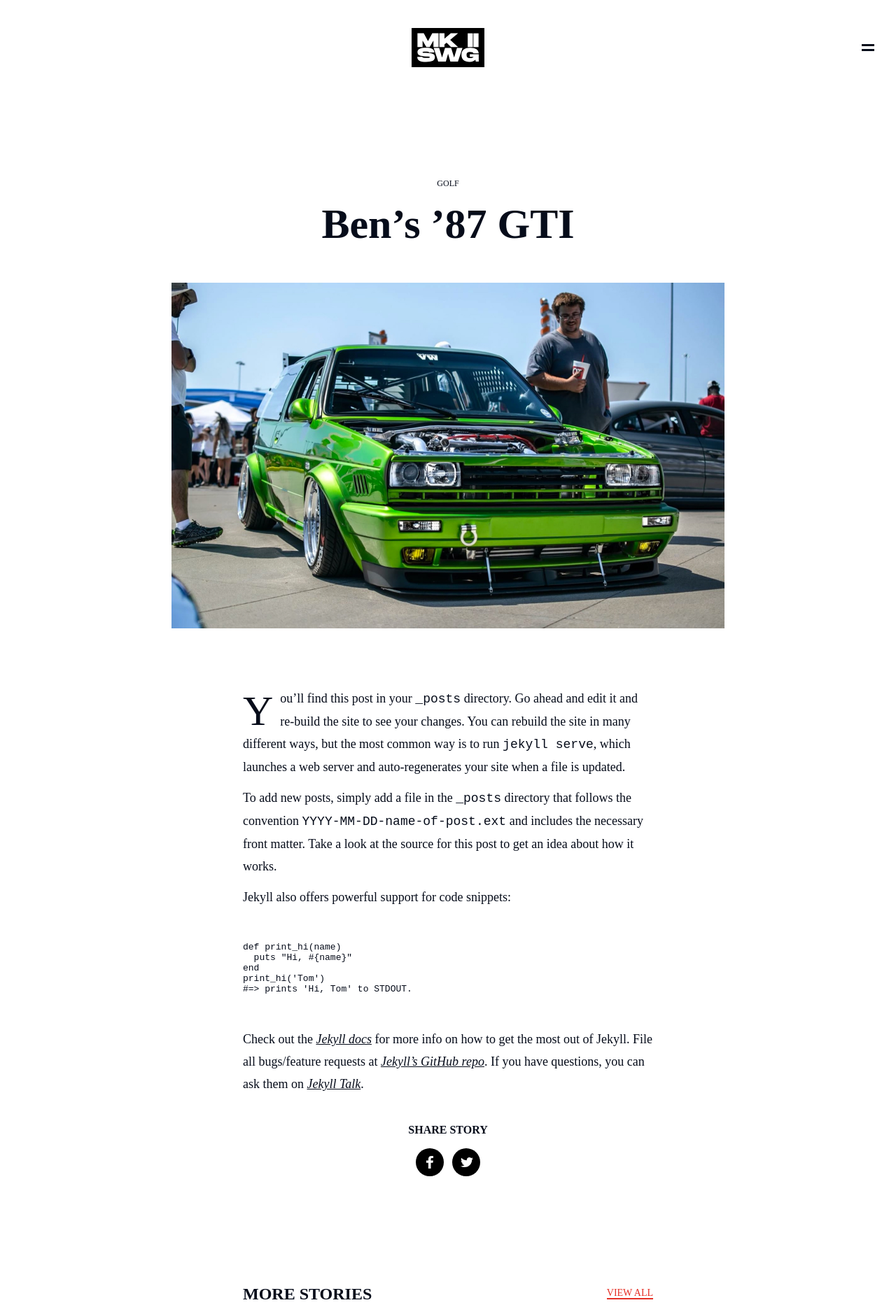
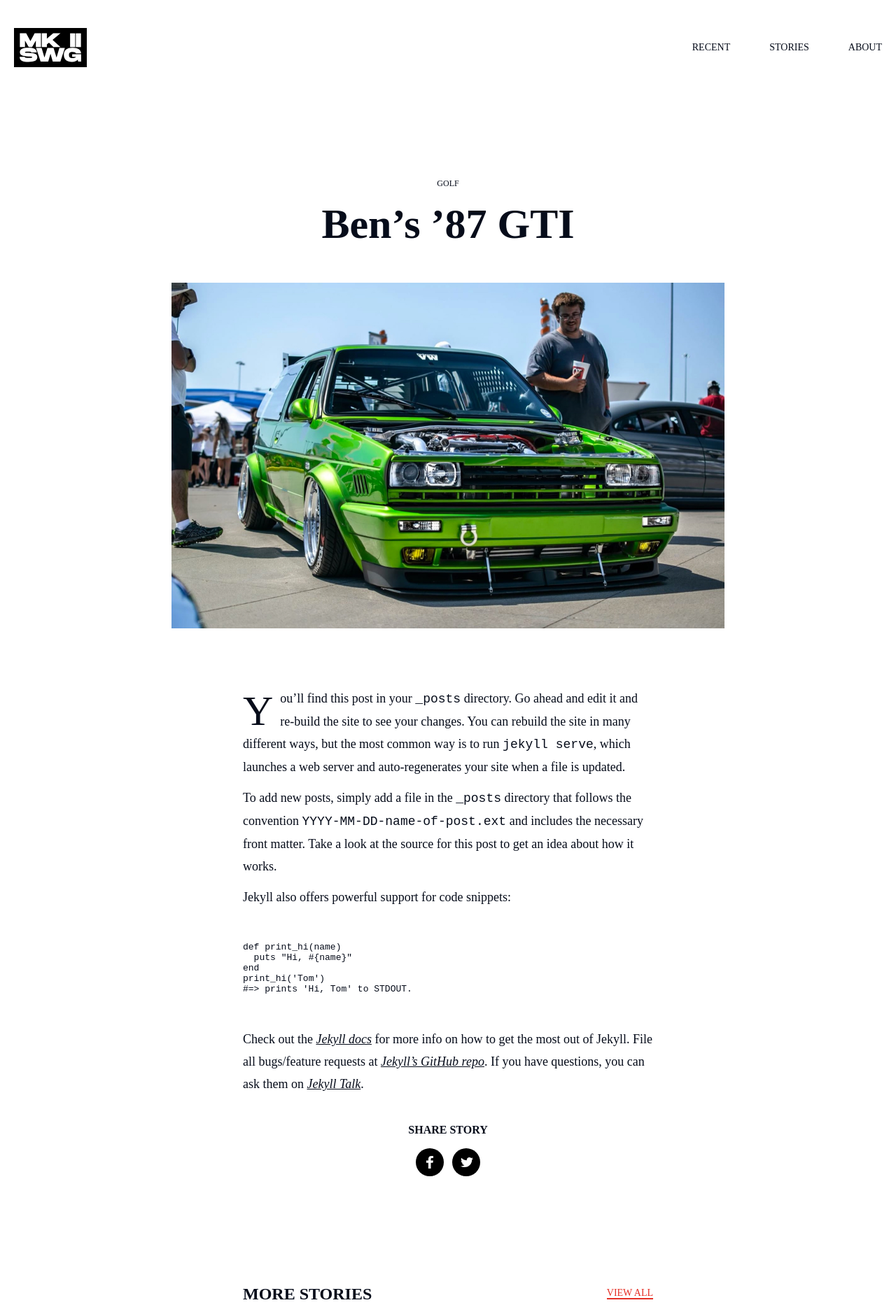
Before and after one commit to byvasco/mk2swag.com, a Jekyll site: the page built from collections/_stories/2019-09-19-bens-87-gti.markdown, in a window 1280 px wide, cut to the strip 0-1865 px from the top of the page. Shown: the whole strip at 70% size. Built offline with Jekyll 4.4.1, drawn with Linux system fonts in a browser that asks for light colours.

Commit message:
Creates mobile and desktop menu

```diff
--- a/_sass/1-base/_base.scss
+++ b/_sass/1-base/_base.scss
@@ -20,6 +20,10 @@ html {
 body {
   font-family: $font-body;
   -webkit-font-smoothing: antialiased;
+
+  &.locked {
+    overflow: hidden;
+  }
 }
 
 ol,
--- a/_sass/2-components/site/_header.scss
+++ b/_sass/2-components/site/_header.scss
@@ -5,10 +5,6 @@
 
 .header-main {
   padding: 48px 0;
-
-  .menu-main {
-    order: -1;
-  }
 
   .button-menu {
     @include pos($pos: absolute, $right: 20px, $z: 100);
@@ -19,14 +15,10 @@
     justify-self: center;
   }
 
-  .grid {
-    grid-gap: 28px;
-  }
-
   @include mq-after(small) {
     padding: 40px 0;
 
-    .grid {
+    .container {
       @include grid(200px 1fr, $align: center);
     }
 
@@ -38,5 +30,9 @@
       justify-self: end;
       order: 1;
     }
+
+    .button-menu {
+      display: none;
+    }
   }
 }
--- a/_sass/2-components/site/_menu.scss
+++ b/_sass/2-components/site/_menu.scss
@@ -4,19 +4,20 @@
  */
 
 .menu-main {
+  @include mq-before(small) {
     @include wh(100%, 100vh);
     background-color: white;
     @include pos(-100vh, $left: 0, $z: 10);
     @include flex($align: center, $direction: column);
     padding-top: 136px;
-  transition: all 320ms .3s;
+    transition: all 320ms 0.3s;
     visibility: hidden;
 
     .menu-link {
-    @extend .title-5;
+      @include font(22, 24, -0.1);
       margin-bottom: 40px;
       opacity: 0;
-    transition: opacity .1s;
+      transition: opacity 0.1s;
     }
 
     &.open {
@@ -26,7 +27,17 @@
 
       .menu-link {
         opacity: 1;
-      transition: opacity .4s .3s;
+        transition: opacity 0.4s 0.3s;
       }
     }
   }
+
+  @include mq-after(small) {
+    @include flex();
+
+    .menu-link {
+      opacity: 1;
+      margin-left: 56px;
+    }
+  }
+}
--- a/assets/javascript/menu.js
+++ b/assets/javascript/menu.js
@@ -6,4 +6,5 @@ menuButton.addEventListener('click', e => {
 
     menuButton.classList.toggle('open');
     menu.classList.toggle('open');
-})
+    document.body.classList.toggle('locked');
+});
```
Lines whose indentation alone changed are shown as unchanged.
